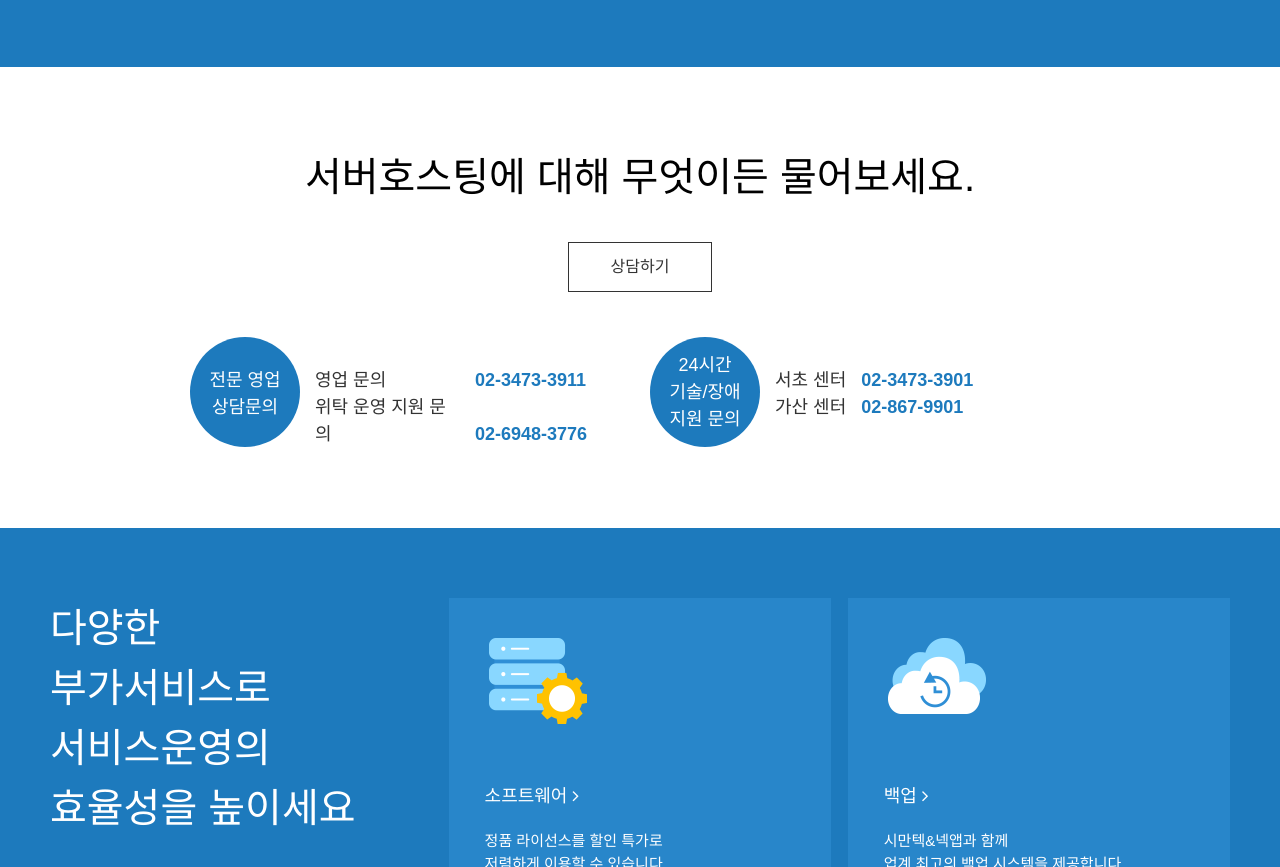
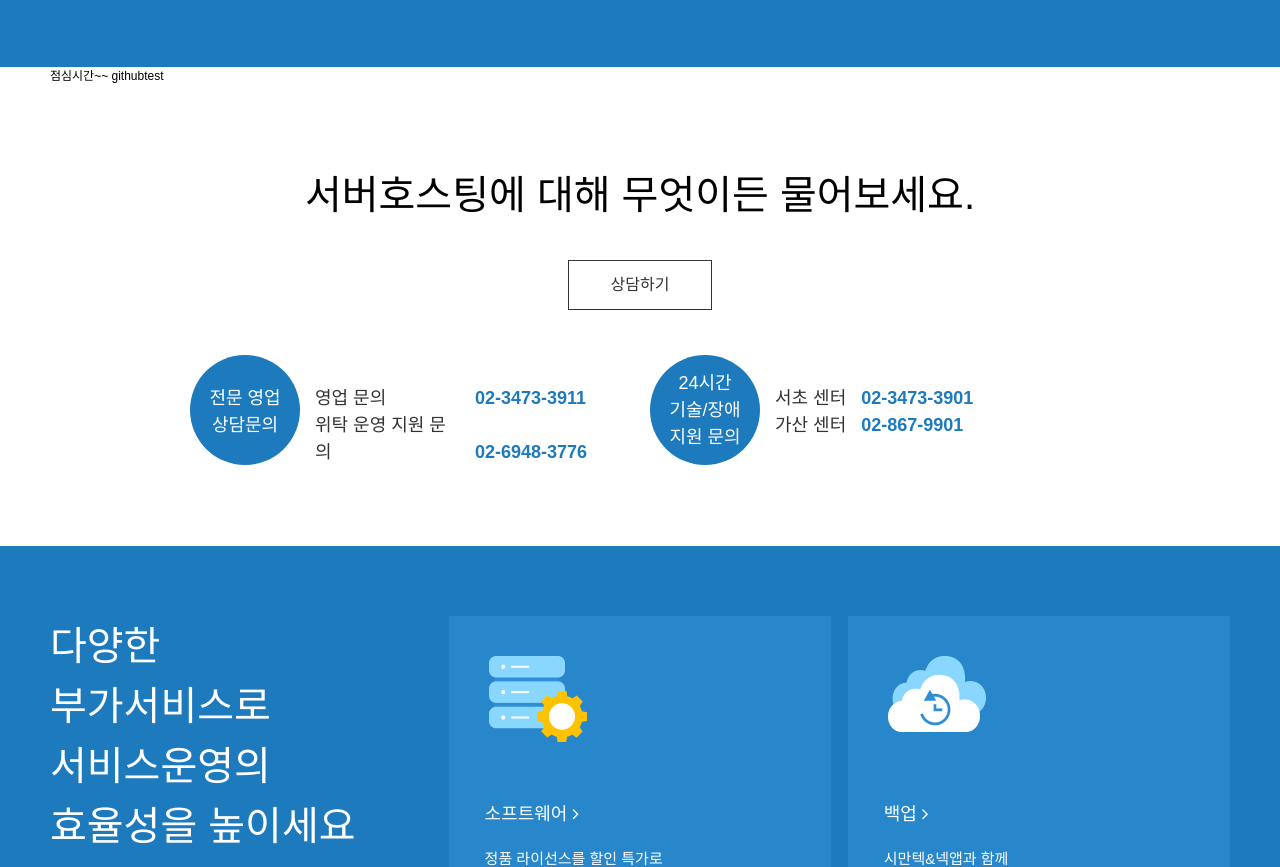
Before and after one commit to ioio2034/site, a plain HTML site: page gabia/idc/hosting.html in a window 1280 px wide. Shown: the part 2032-2899 px from the top of the page. Drawn offline with Linux system fonts and the light colour scheme.

Commit message:
v1.0_2018.05.11
점심시간

```diff
--- a/gabia/idc/hosting.html
+++ b/gabia/idc/hosting.html
@@ -220,6 +220,16 @@
 				</section>
 				<!-- select2 -->
 
+				<section id="infor2">
+				<div class="container">
+					<div class="infor2">
+						<h3>점심시간~~ githubtest</h3>
+
+					</div>
+				</div>
+			</section>
+			<!--//infor-->
+
 				<section id="consult">
 					<div class="container">
 						<div class="consult">
```
